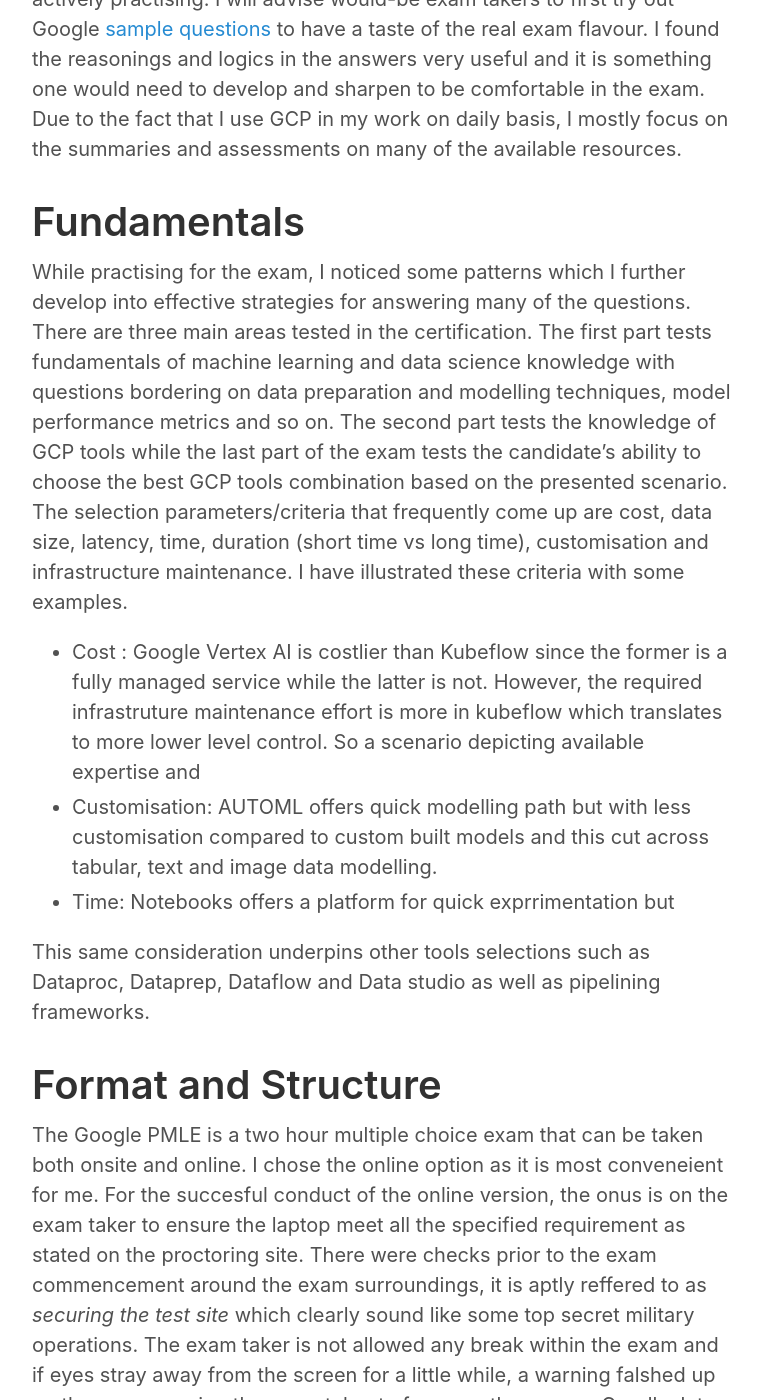
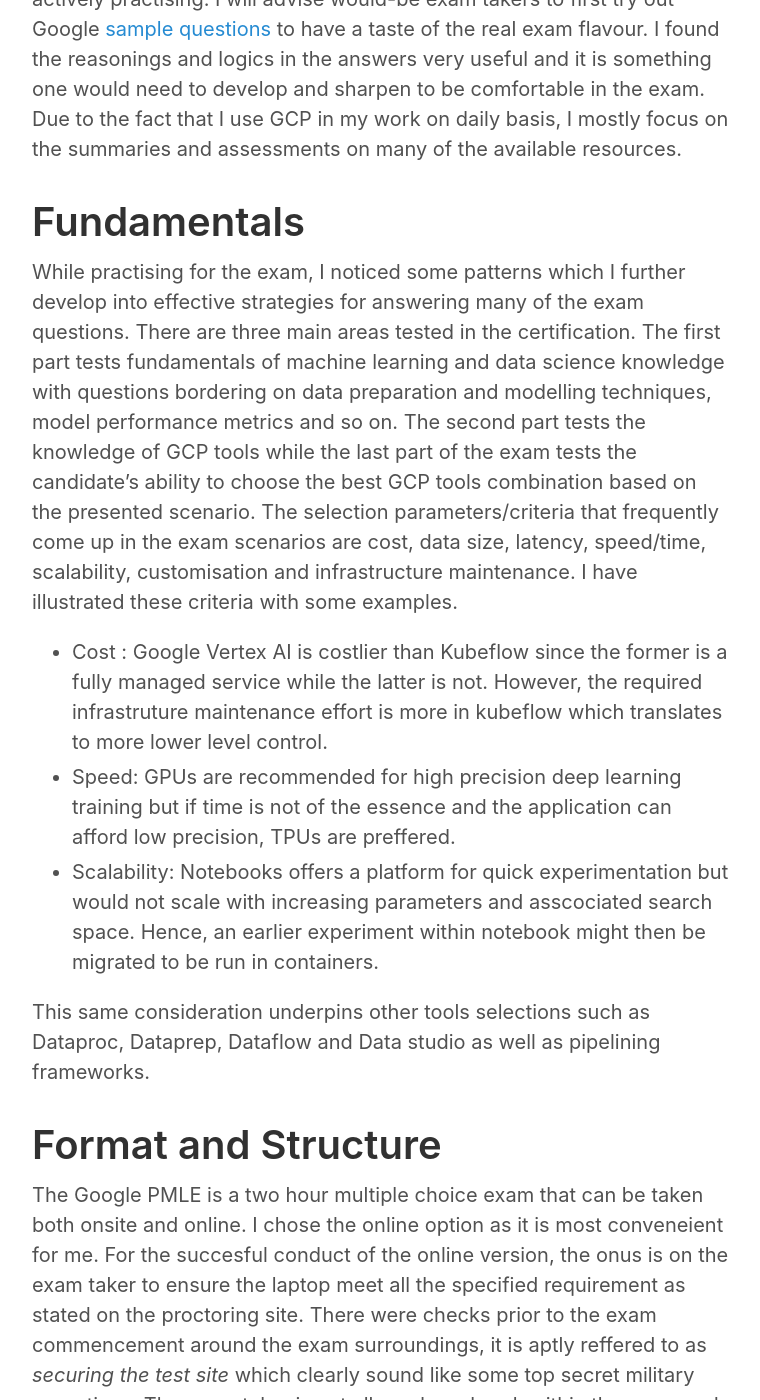
Before and after one commit to kbakande/kbakande.github.io, a Jekyll site: the page built from _posts/2023-01-21-Path-Towards-Google-Professional-Machine-Engineer-Certification.md, in a window 1280 px wide and 1400 px high, scrolled down 1181 px. Shown: the whole window, without its empty margins (258-1018 px from the left). Built offline with Jekyll 4.4.1, drawn with Linux system fonts in a browser that asks for light colours.

Commit message:
add further content

```diff
--- a/_posts/2023-01-21-Path-Towards-Google-Professional-Machine-Engineer-Certification.md
+++ b/_posts/2023-01-21-Path-Towards-Google-Professional-Machine-Engineer-Certification.md
@@ -11,10 +11,10 @@ The Google professional machine learning engineer (PMLE) certification is a suit
 Preparing for Google PMLE can be frustrating due to the required depth and breadth of the resources. However, depending on your experience, you might only need to focus on certain areas especially if you are actively practising. I will advise would-be exam takers to first try out Google [sample questions](https://docs.google.com/forms/d/e/1FAIpQLSeYmkCANE81qSBqLW0g2X7RoskBX9yGYQu-m1TtsjMvHabGqg/viewform){:target="_blank"} to have a taste of the real exam flavour. I found the reasonings and logics in the answers very useful and it is something one would need to develop and sharpen to be comfortable in the exam. Due to the fact that I use GCP in my work on daily basis, I mostly focus on the summaries and assessments on many of the available resources.
 
 # Fundamentals
-While practising for the exam, I noticed some patterns which I further develop into effective strategies for answering many of the questions. There are three main areas tested in the certification. The first part tests fundamentals of machine learning and data science knowledge with questions bordering on data preparation and modelling techniques, model performance metrics and so on. The second part tests the knowledge of GCP tools while the last part of the exam tests the candidate's ability to choose the best GCP tools combination based on the presented scenario. The selection parameters/criteria that frequently come up are cost, data size, latency, time, duration (short time vs long time), customisation and infrastructure maintenance. I have illustrated these criteria with some examples.
- * Cost : Google Vertex AI is costlier than Kubeflow since the former is a fully managed service while the latter is not. However, the required infrastruture maintenance effort is more in kubeflow which translates to more lower level control. So a scenario depicting available expertise and
- * Customisation: AUTOML offers quick modelling path but with less customisation compared to custom built models and this cut across tabular, text and image data modelling.
- * Time: Notebooks offers a platform for quick exprrimentation but
+While practising for the exam, I noticed some patterns which I further develop into effective strategies for answering many of the exam questions. There are three main areas tested in the certification. The first part tests fundamentals of machine learning and data science knowledge with questions bordering on data preparation and modelling techniques, model performance metrics and so on. The second part tests the knowledge of GCP tools while the last part of the exam tests the candidate's ability to choose the best GCP tools combination based on the presented scenario. The selection parameters/criteria that frequently come up in the exam scenarios are cost, data size, latency, speed/time, scalability, customisation and infrastructure maintenance. I have illustrated these criteria with some examples.
+ * Cost : Google Vertex AI is costlier than Kubeflow since the former is a fully managed service while the latter is not. However, the required infrastruture maintenance effort is more in kubeflow which translates to more lower level control.
+ * Speed: GPUs are recommended for high precision deep learning training but if time is not of the essence and the application can afford low precision, TPUs are preffered.
+ * Scalability: Notebooks offers a platform for quick experimentation but would not scale with increasing parameters and asscociated search space. Hence, an earlier experiment within notebook might then be migrated to be run in containers.
 
 This same consideration underpins other tools selections such as Dataproc, Dataprep, Dataflow and Data studio as well as pipelining frameworks.
 
```
